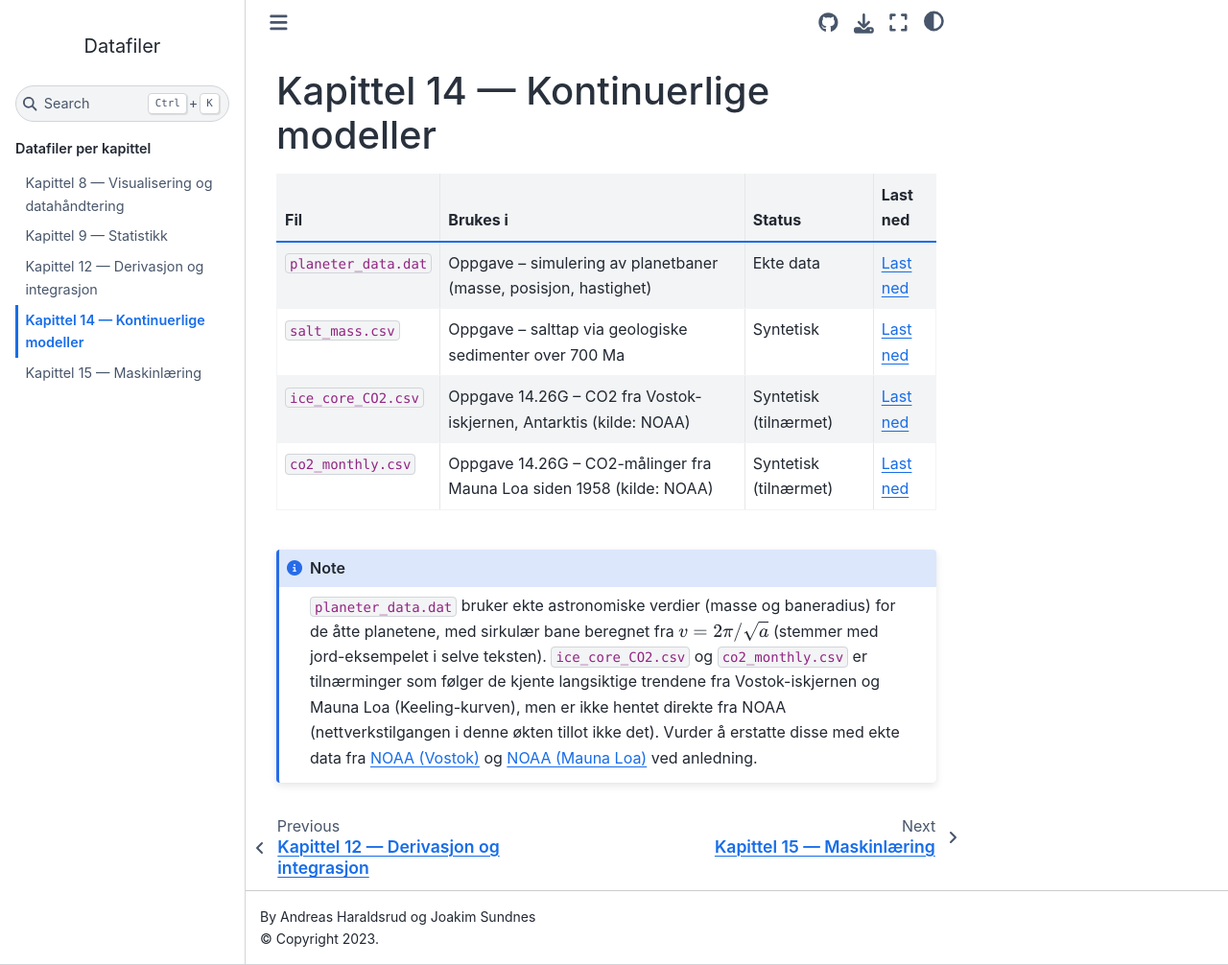
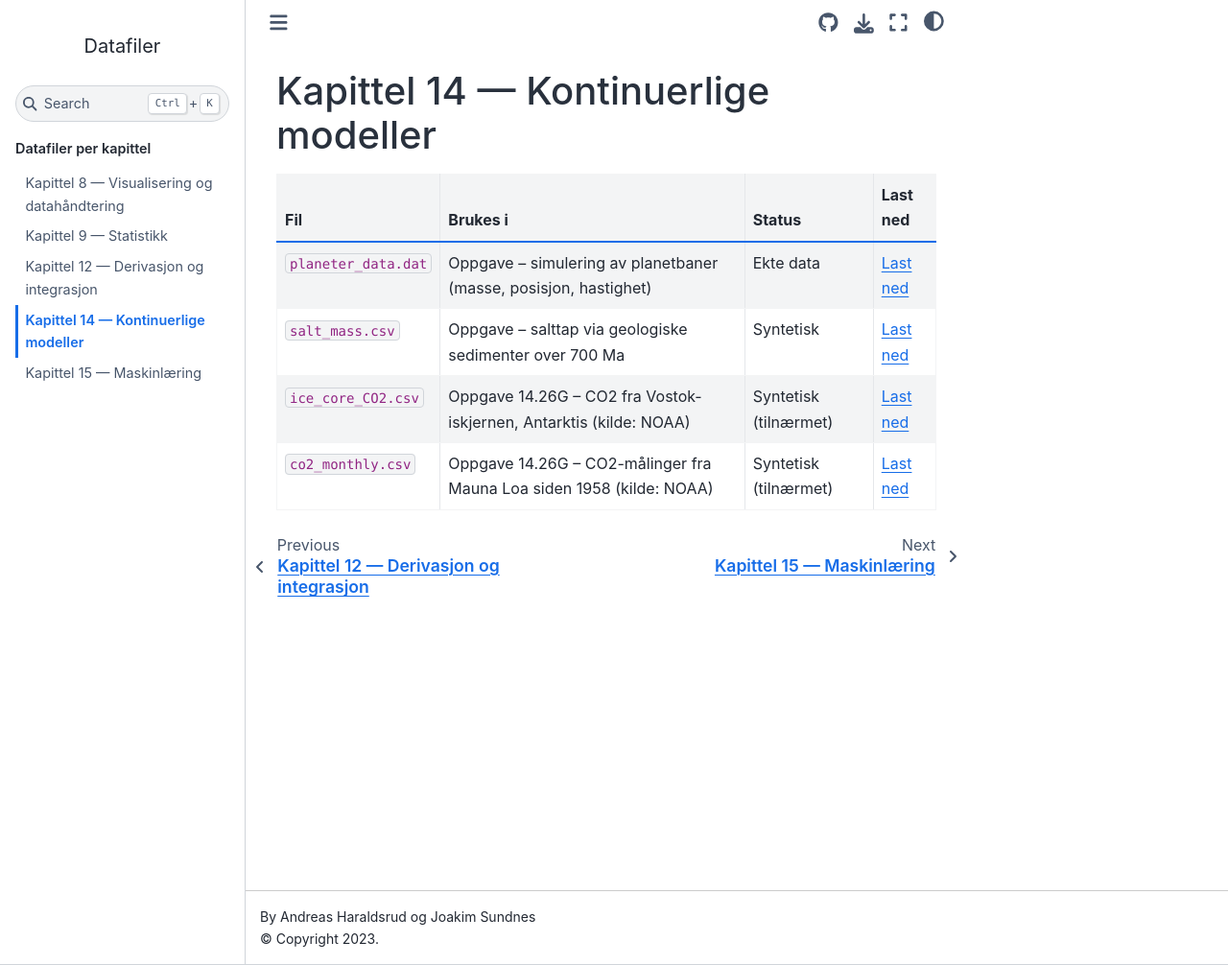
Before and after one commit to ProgNatMat/datafiler, a Jupyter Book: the page built from kapittel-14.md, in a window 1280 px wide and 1006 px high. Shown: the whole window at 96% size. Built offline with Jupyter Book 1.0.4 settings and Sphinx 7.4.7 and the Sphinx Book theme 1.1.4, drawn with Linux system fonts in a browser that asks for light colours.

Commit message:
delete notes

````diff
--- a/kapittel-14.md
+++ b/kapittel-14.md
@@ -6,13 +6,3 @@
 | `salt_mass.csv` | Oppgave – salttap via geologiske sedimenter over 700 Ma | Syntetisk | [Last ned](data/kapittel-14/salt_mass.csv) |
 | `ice_core_CO2.csv` | Oppgave 14.26G – CO2 fra Vostok-iskjernen, Antarktis (kilde: NOAA) | Syntetisk (tilnærmet) | [Last ned](data/kapittel-14/ice_core_CO2.csv) |
 | `co2_monthly.csv` | Oppgave 14.26G – CO2-målinger fra Mauna Loa siden 1958 (kilde: NOAA) | Syntetisk (tilnærmet) | [Last ned](data/kapittel-14/co2_monthly.csv) |
-
-```{note}
-`planeter_data.dat` bruker ekte astronomiske verdier (masse og baneradius) for de åtte planetene,
-med sirkulær bane beregnet fra $v = 2\pi/\sqrt{a}$ (stemmer med jord-eksempelet i selve teksten).
-`ice_core_CO2.csv` og `co2_monthly.csv` er tilnærminger som følger de kjente langsiktige trendene
-fra Vostok-iskjernen og Mauna Loa (Keeling-kurven), men er ikke hentet direkte fra NOAA
-(nettverkstilgangen i denne økten tillot ikke det). Vurder å erstatte disse med ekte data fra
-[NOAA (Vostok)](https://www.ncei.noaa.gov/access/paleo-search/study/6091) og
-[NOAA (Mauna Loa)](https://gml.noaa.gov/ccgg/trends/data.html) ved anledning.
-```
````
Also changed, not shown: TODO.md (+6 -30 lines), kapittel-12.md (+0 -8 lines), kapittel-15.md (+0 -4 lines), kapittel-8.md (+0 -8 lines), kapittel-9.md (+0 -6 lines).
